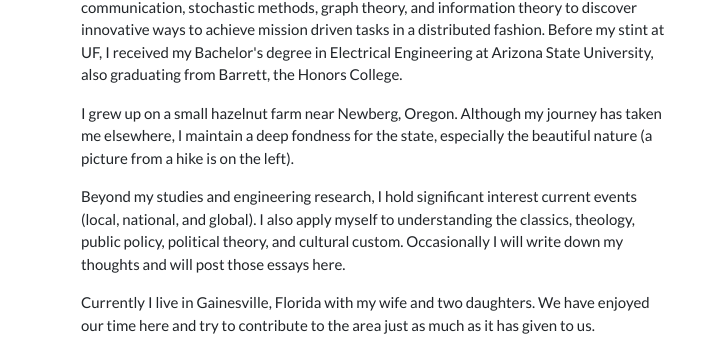
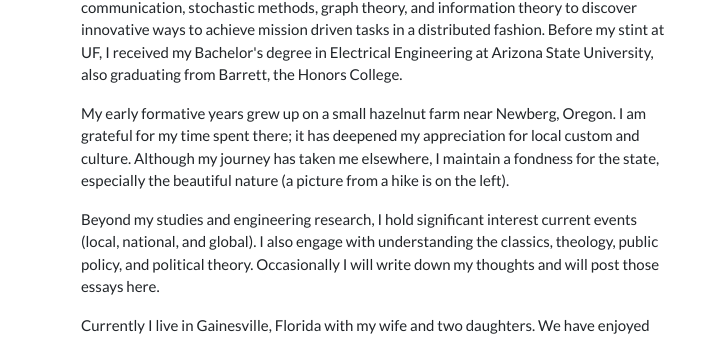
Before and after one commit to rtlattus/website.io, a plain HTML site: page about.html in a window 1280 px wide. Shown: the part 265-605 px from the top of the page, 574-1280 px from the left. Drawn offline with nearby package versions, Linux system fonts and the light colour scheme.

Commit message:
Add files via upload

```diff
--- a/about.html
+++ b/about.html
@@ -65,11 +65,11 @@
       </p>
 
       <p>
-        I grew up on a small hazelnut farm near Newberg, Oregon. Although my journey has taken me elsewhere, I maintain a deep fondness for the state, especially the beautiful nature (a picture from a hike is on the left).
+        My early formative years grew up on a small hazelnut farm near Newberg, Oregon. I am grateful for my time spent there; it has deepened my appreciation for local custom and culture. Although my journey has taken me elsewhere, I maintain a fondness for the state, especially the beautiful nature (a picture from a hike is on the left).
       </p>
 
       <p>
-	Beyond my studies and engineering research, I hold significant interest current events (local, national, and global). I also apply myself to understanding the classics, theology, public policy, political theory, and cultural custom. Occasionally I will write down my thoughts and will post those essays here.
+	Beyond my studies and engineering research, I hold significant interest current events (local, national, and global). I also engage with understanding the classics, theology, public policy, and political theory. Occasionally I will write down my thoughts and will post those essays here.
       </p>
 
       <p>
```
